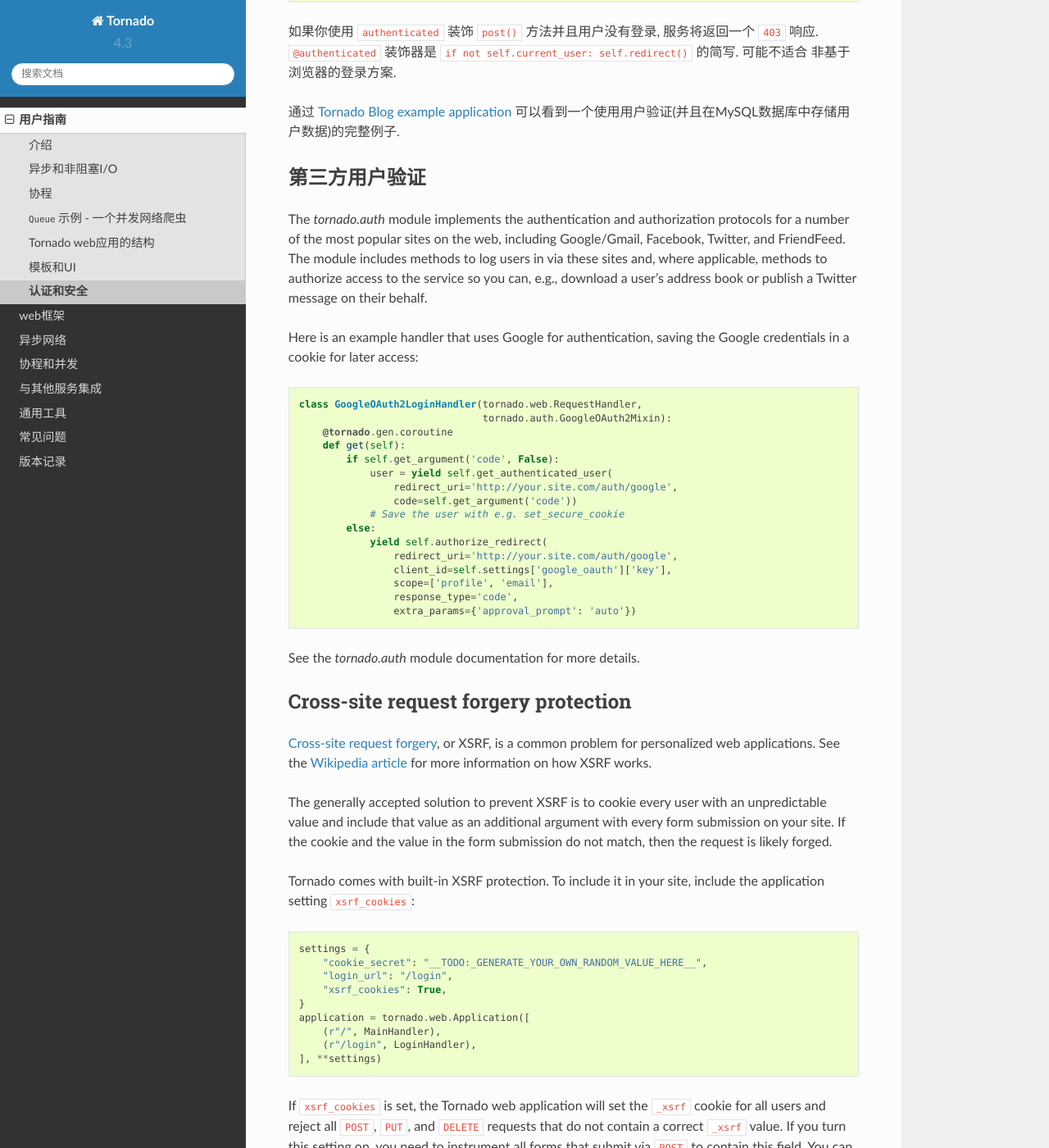
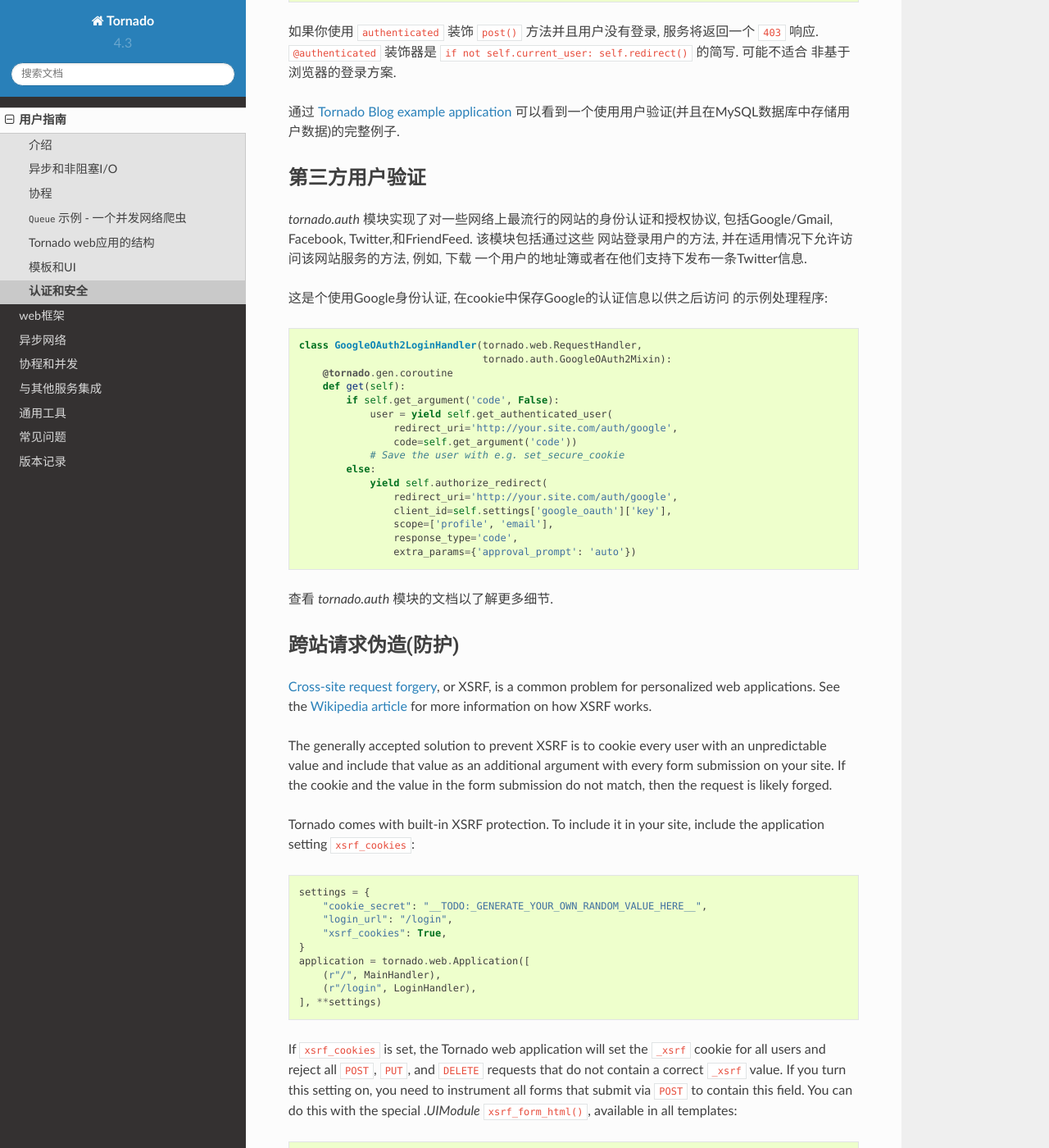
Before and after one commit to tao12345666333/tornado-zh, a Sphinx documentation site: the page built from docs/guide/security.rst, in a window 1280 px wide and 1400 px high, scrolled down 2384 px. Shown: the whole window at 82% size. Built offline with Sphinx 7.4.7 and the Read the Docs theme 2.0.0, drawn with Linux system fonts in a browser that asks for light colours; pages that are not in the unit, such as notebooks, are missing from menus.

Commit message:
Cross-site request forgery protection

```diff
--- a/docs/guide/security.rst
+++ b/docs/guide/security.rst
@@ -159,16 +159,13 @@
 第三方用户验证
 ~~~~~~~~~~~~~~~~~~~~~~~~~~
 
-The `tornado.auth` module implements the authentication and
-authorization protocols for a number of the most popular sites on the
-web, including Google/Gmail, Facebook, Twitter, and FriendFeed.
-The module includes methods to log users in via these sites and, where
-applicable, methods to authorize access to the service so you can, e.g.,
-download a user's address book or publish a Twitter message on their
-behalf.
+`tornado.auth` 模块实现了对一些网络上最流行的网站的身份认证和授权协议,
+包括Google/Gmail, Facebook, Twitter,和FriendFeed. 该模块包括通过这些
+网站登录用户的方法, 并在适用情况下允许访问该网站服务的方法, 例如, 下载
+一个用户的地址簿或者在他们支持下发布一条Twitter信息.
 
-Here is an example handler that uses Google for authentication, saving
-the Google credentials in a cookie for later access:
+这是个使用Google身份认证, 在cookie中保存Google的认证信息以供之后访问
+的示例处理程序:
 
 .. testcode::
 
@@ -192,11 +189,11 @@
 .. testoutput::
    :hide:
 
-See the `tornado.auth` module documentation for more details.
+查看 `tornado.auth` 模块的文档以了解更多细节.
 
 .. _xsrf:
 
-Cross-site request forgery protection
+跨站请求伪造(防护)
 ~~~~~~~~~~~~~~~~~~~~~~~~~~~~~~~~~~~~~
 
 `Cross-site request
```
